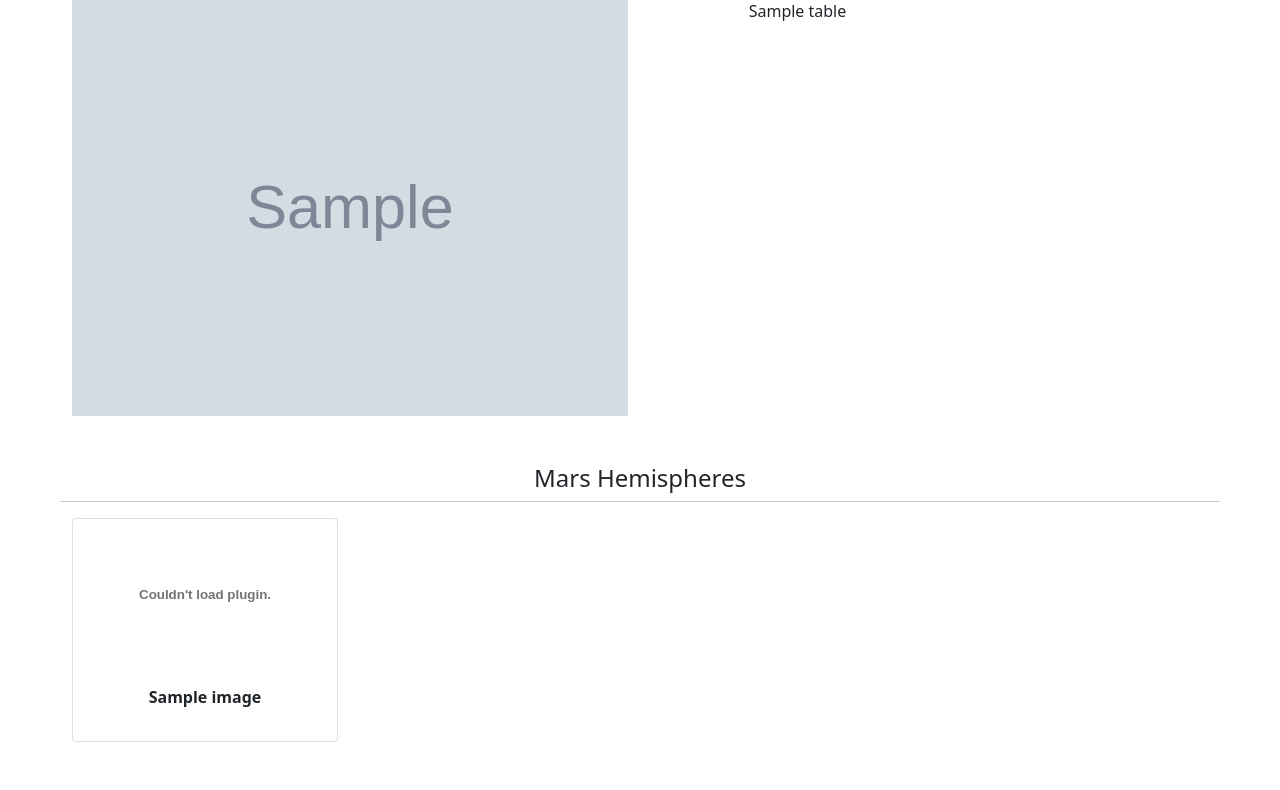
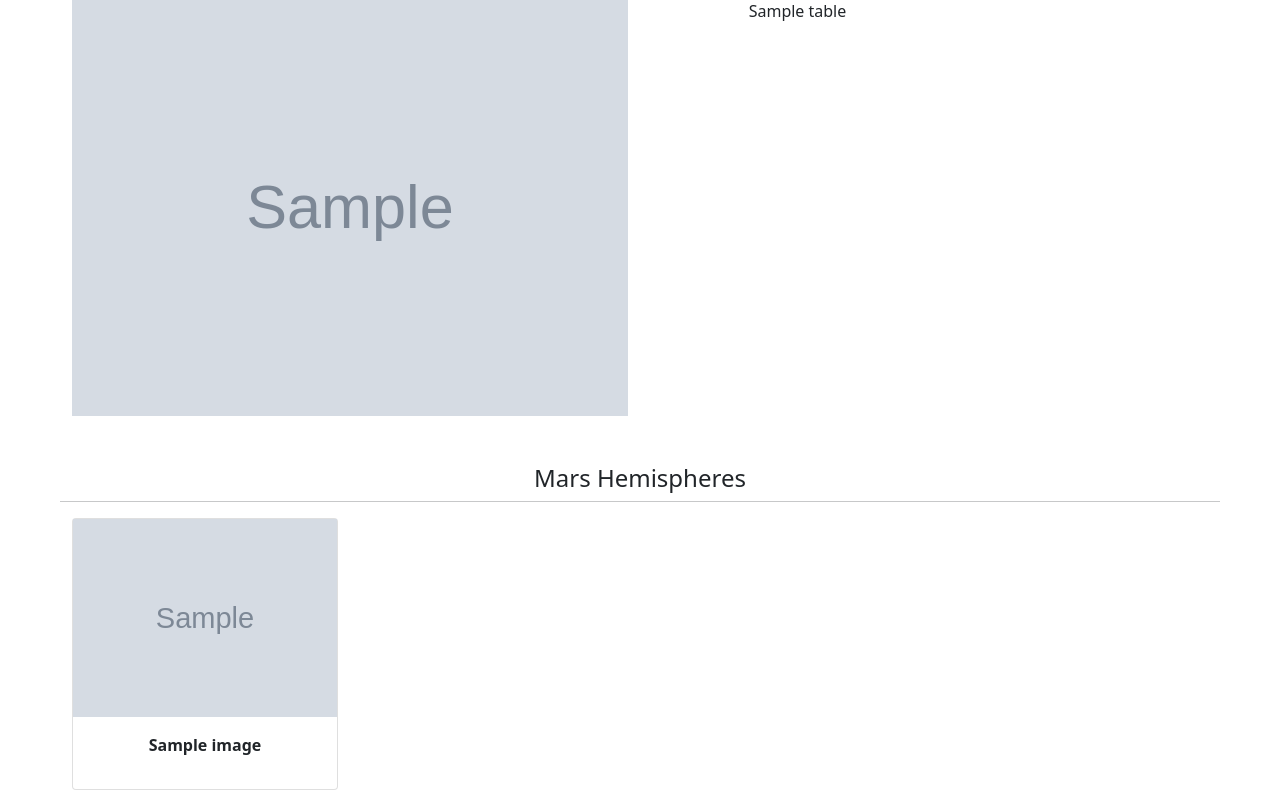
Before and after one commit to danijmartin/web-scraping-challenge, a Flask app: page / in a window 1280 px wide. Shown: the part 493-1283 px from the top of the page. Before the commit the page ends 1235 px from the top, so only its background shows below. Run offline with Flask 2, Linux system fonts and the light colour scheme; grey boxes marked "Sample" are stand-in pictures; a database or web service that is not in the repository returns one stand-in record (values such as "Sample title"); some libraries are stand-ins or nearby versions.

Commit message:
updated embed tag to img

```diff
--- a/Missions_to_Mars/templates/index.html
+++ b/Missions_to_Mars/templates/index.html
@@ -44,7 +44,7 @@
             {% for image in data.Hemisphere_Images %}
                 <div class="col-md-3">
                     <div class="card">
-                        <embed width=100% type="image/tiff" src={{image.img_url}} alt={{image.title}}>
+                        <img width=100% src={{image.img_url}} alt={{image.title}}>
                         <div class="card-body">
                             <p class="text-center"><b>{{image.title}}</b></p>
                         </div>
```
